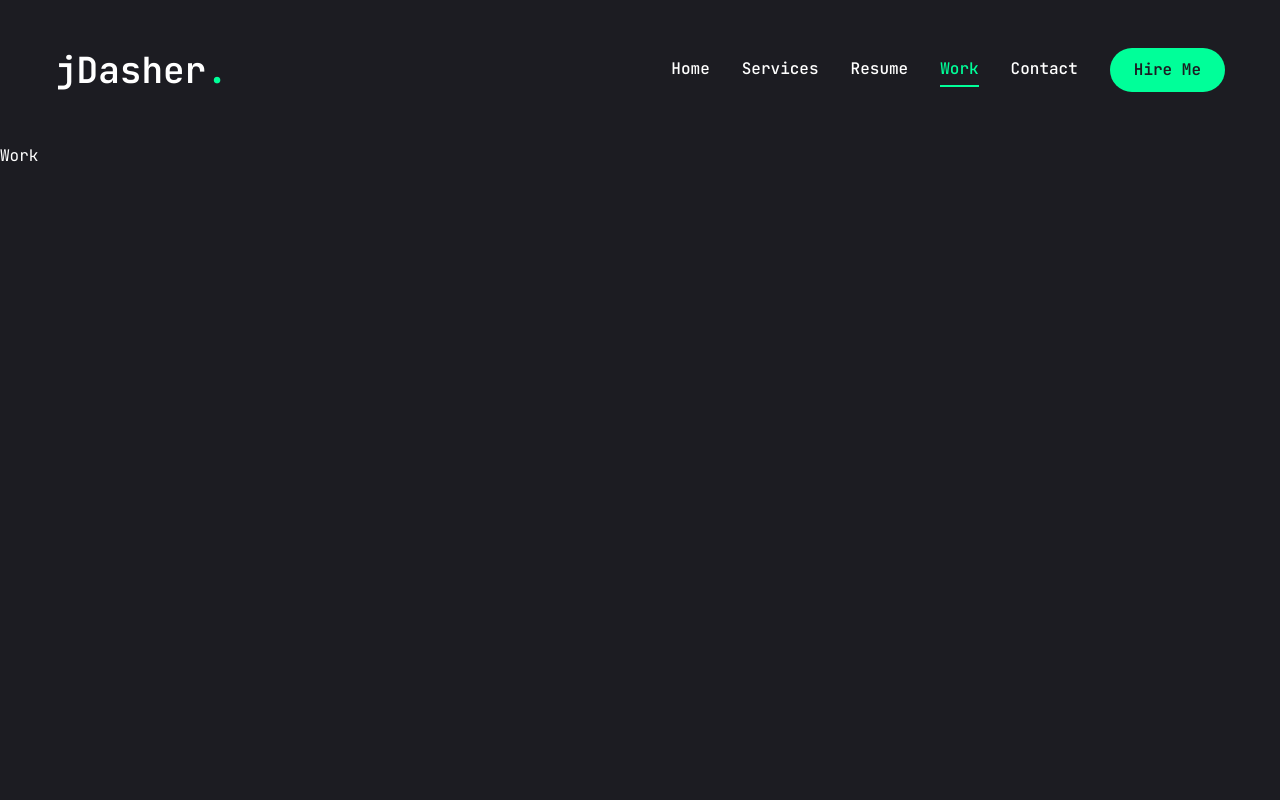
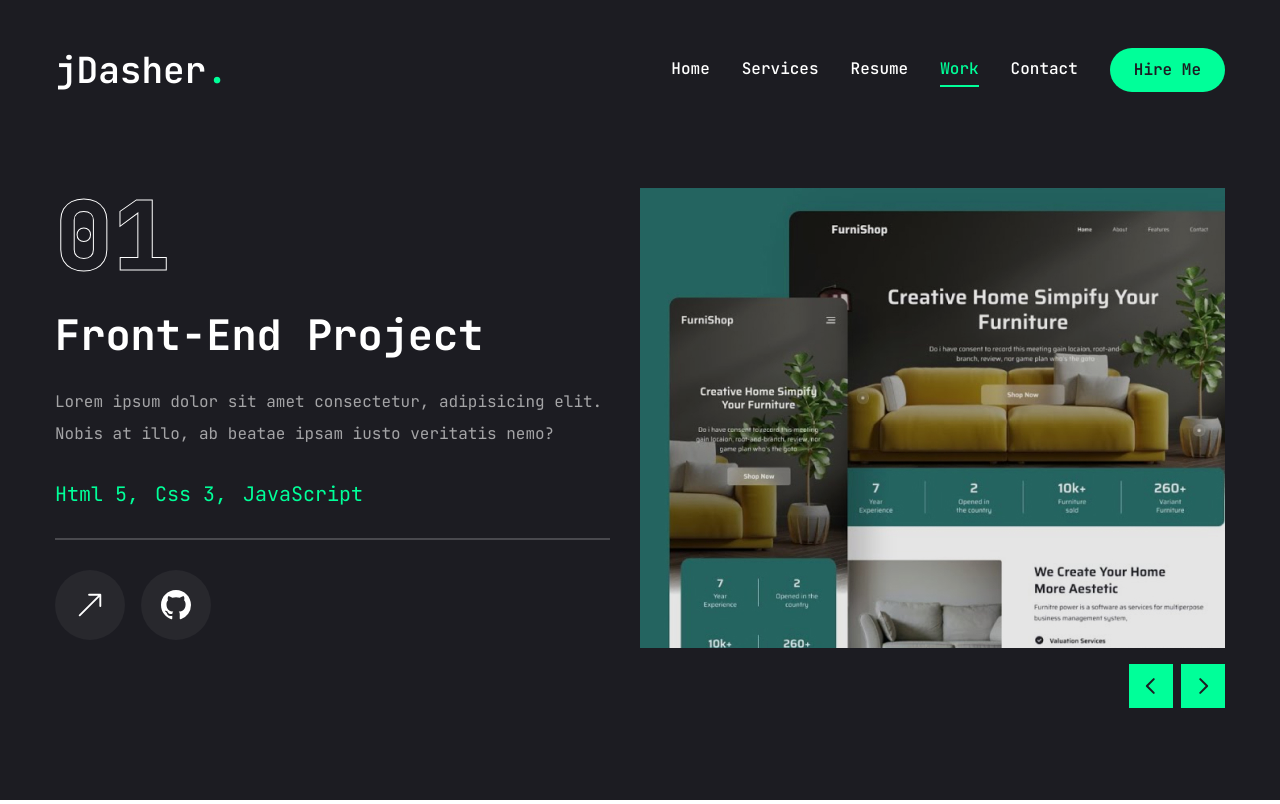
Before and after one commit to JDasherCoding/jdasher-portfolio, a Next.js app: page /work in a window 1280 px wide. Built offline with nearby package versions, Linux system fonts and the light colour scheme.

Commit message:
work page done

```diff
--- a/app/work/page.jsx
+++ b/app/work/page.jsx
@@ -1,7 +1,173 @@
-import React from "react";
+"use client";
+import { motion } from "framer-motion";
+import { useState } from "react";
+import { Swiper, SwiperSlide } from "swiper/react";
+
+import "swiper/css";
+
+import { BsArrowUpRight, BsGithub } from "react-icons/bs";
+
+import {
+	Tooltip,
+	TooltipContent,
+	TooltipProvider,
+	TooltipTrigger,
+} from "@/components/ui/tooltip";
+
+import Link from "next/link";
+import Image from "next/image";
+import WorkSliderBtns from "@/components/WorkSliderBtns";
+
+const projects = [
+	{
+		num: "01",
+		category: "Front-end",
+		title: "project 1",
+		description:
+			"Lorem ipsum dolor sit amet consectetur, adipisicing elit. Nobis at illo, ab beatae ipsam iusto veritatis nemo?",
+		stack: [{ name: "Html 5" }, { name: "Css 3" }, { name: "JavaScript" }],
+		image: "/assets/work/thumb1.png",
+		live: "",
+		github: "/",
+	},
+	{
+		num: "02",
+		category: "Full-stack",
+		title: "project 2",
+		description:
+			"Lorem ipsum dolor sit amet consectetur, adipisicing elit. Nobis at illo, ab beatae ipsam iusto veritatis nemo?",
+		stack: [{ name: "Next.js" }, { name: "Tailwind.css" }, { name: "Node.js" }],
+		image: "/assets/work/thumb2.png",
+		live: "",
+		github: "&",
+	},
+	{
+		num: "03",
+		category: "Front-end",
+		title: "project 3",
+		description:
+			"Lorem ipsum dolor sit amet consectetur, adipisicing elit. Nobis at illo, ab beatae ipsam iusto veritatis nemo?",
+		stack: [{ name: "Next.js" }, { name: "Tailwind.css" }],
+		image: "/assets/work/thumb3.png",
+		live: "",
+		github: "/",
+	},
+];
 
 const Work = () => {
-	return <div>Work</div>;
+	const [project, setProject] = useState(projects[0]);
+	const handleSlideChange = (swiper) => {
+		// get current slide index
+		const currentIndex = swiper.activeIndex;
+		// update project state based on current index
+		setProject(projects[currentIndex]);
+	};
+	return (
+		<motion.section
+			initial={{ opacity: 0 }}
+			animate={{
+				opacity: 1,
+				transition: { delay: 2.4, duration: 0.4, ease: "easeIn" },
+			}}
+			className="min-h-[80vh] flex flex-col justify-center py-12 xl:px-0"
+		>
+			<div className="container mx-auto">
+				<div className="flex flex-col xl:flex-row xl:gap-[30px]">
+					<div className="w-full xl:w-[50%] xl:h-[460px] flex flex-col xl:justify-between order-2 xl:order-none">
+						<div className="flex flex-col gap-[30px] h-[50%]">
+							{/* Outline num  */}
+							<div className="text-8xl leading-none font-extrabold text-transparent text-outline">
+								{project.num}
+							</div>
+							{/* project category  */}
+							<h2 className="text-[42px] font-bold leading-none text-white group-hover:text-accent transition-all duration-500 capitalize">
+								{project.category} project
+							</h2>
+							{/* project description */}
+							<p className="text-white/60">{project.description}</p>
+							{/* Stack  */}
+							<ul className="flex gap-4">
+								{project.stack.map((tech, index) => {
+									return (
+										<li key={index} className="text-xl text-accent">
+											{tech.name}
+											{/* remove last comma */}
+											{index !== project.stack.length - 1 && ","}
+										</li>
+									);
+								})}
+							</ul>
+							{/* Border  */}
+							<div className="border border-white/20"></div>
+							{/* Buttons */}
+							<div className="flex items-center gap-4">
+								{/* Live Project Button  */}
+								<Link href={project.live}>
+									<TooltipProvider delayDuration={100}>
+										<Tooltip>
+											<TooltipTrigger className="w-[70px] h-[70px] rounded-full bg-white/5 flex justify-center items-center group">
+												<BsArrowUpRight className="text-white text-3xl group-hover:text-accent" />
+											</TooltipTrigger>
+											<TooltipContent>
+												<p>Live Project</p>
+											</TooltipContent>
+										</Tooltip>
+									</TooltipProvider>
+								</Link>
+
+								{/* Github Project Button */}
+								<Link href={project.live}>
+									<TooltipProvider delayDuration={100}>
+										<Tooltip>
+											<TooltipTrigger className="w-[70px] h-[70px] rounded-full bg-white/5 flex justify-center items-center group">
+												<BsGithub className="text-white text-3xl group-hover:text-accent" />
+											</TooltipTrigger>
+											<TooltipContent>
+												<p>Github repository</p>
+											</TooltipContent>
+										</Tooltip>
+									</TooltipProvider>
+								</Link>
+							</div>
+						</div>
+					</div>
+					<div className="w-full xl:w-[50%]">
+						<Swiper
+							spaceBetween={30}
+							slidesPerView={1}
+							className="xl:h-[520px] mb-12"
+							onSlideChange={handleSlideChange}
+						>
+							{projects.map((project, index) => {
+								return (
+									<SwiperSlide key={index} className="w-full">
+										<div className="h-[460px] relative group flex justify-center items-center bg-pink-50">
+											{/* overlay  */}
+											<div className="absolute top-0 bottom-0 h-full w-full bg-black/10 z-10"></div>
+											{/* image  */}
+											<div className="relative w-full h-full">
+												<Image
+													src={project.image}
+													fill
+													className="object-cover"
+													alt=""
+												/>
+											</div>
+										</div>
+									</SwiperSlide>
+								);
+							})}
+							{/* // Slider buttons */}
+							<WorkSliderBtns
+								containerStyles="flex gap-2 absolute right-0 bottom-[calc(50%_-_22px)] xl:bottom-0 z-20 w-full justify-between xl:w-max xl:justify-none"
+								btnStyles="bg-accent hover:bg-accent-hover text-primary text-[22px] w-[44px] h-[44px] flex justify-center items-center transition-all "
+							/>
+						</Swiper>
+					</div>
+				</div>
+			</div>
+		</motion.section>
+	);
 };
 
 export default Work;
--- /dev/null
+++ b/components/WorkSliderBtns.jsx
@@ -0,0 +1,26 @@
+import React from "react";
+import { useSwiper } from "swiper/react";
+
+import { PiCaretLeftBold, PiCaretRightBold } from "react-icons/pi";
+const WorkSliderBtns = ({ containerStyles, btnStyles, iconStyles }) => {
+	const swiper = useSwiper();
+
+	return (
+		<div className={containerStyles}>
+			<button className={btnStyles}>
+				<PiCaretLeftBold
+					className={iconStyles}
+					onClick={() => swiper.slidePrev()}
+				/>
+			</button>
+			<button className={btnStyles}>
+				<PiCaretRightBold
+					className={iconStyles}
+					onClick={() => swiper.slideNext()}
+				/>
+			</button>
+		</div>
+	);
+};
+
+export default WorkSliderBtns;
--- a/package.json
+++ b/package.json
@@ -26,6 +26,7 @@
     "react-dom": "^18",
     "react-icons": "^5.2.1",
     "rimraf": "^6.0.1",
+    "swiper": "^11.1.5",
     "tailwind-merge": "^2.4.0",
     "tailwindcss-animate": "^1.0.7"
   },
```
Also changed, not shown: 1 other file (tests, documents, lock files or other folders).
